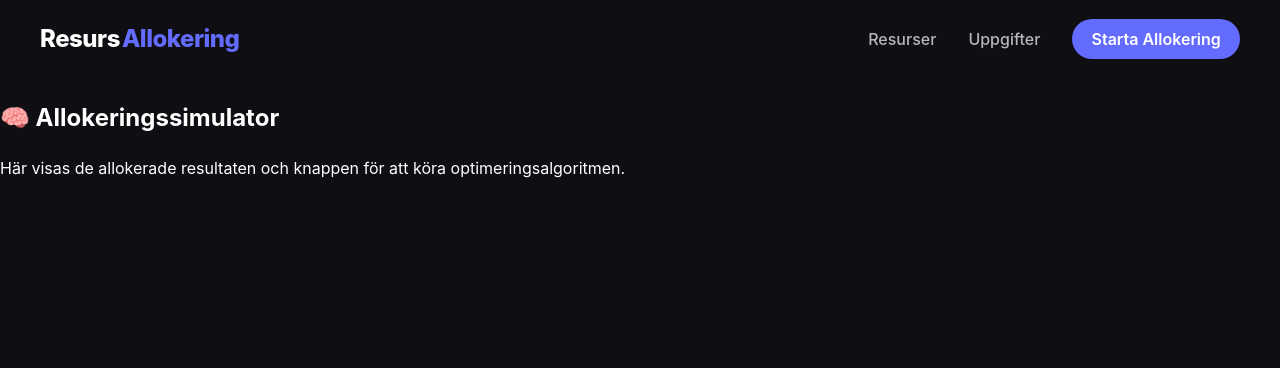
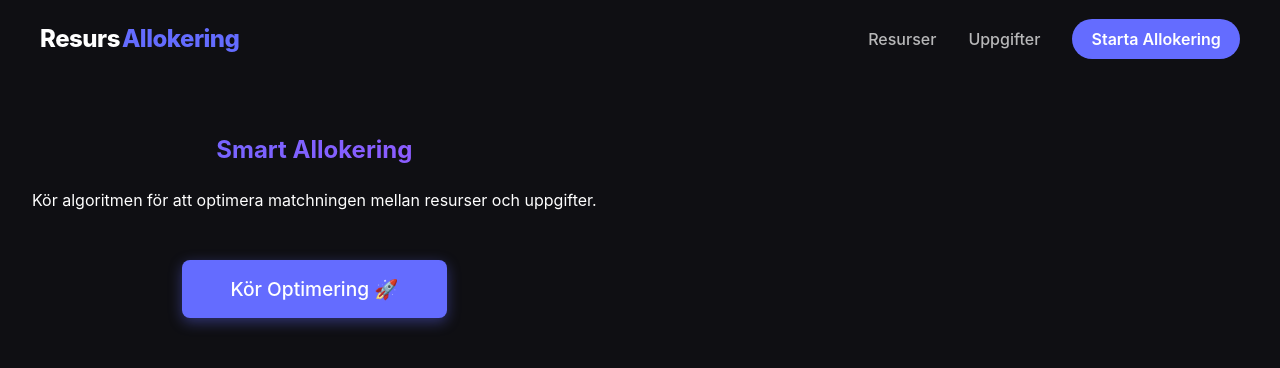
Before and after one commit to Aranovic7/django-resurs-allokator, a React (Vite) app in the folder frontend-client/: page /allocate in a window 1280 px wide. Shown: the top 368 px of the page. Built offline with nearby package versions, Linux system fonts and the light colour scheme.

Commit message:
Skapat layout för allokeringssida med modern design

```diff
--- /dev/null
+++ b/frontend-client/src/pages/AllocationPage.css
@@ -0,0 +1,63 @@
+.allocation-controls {
+  display: flex;
+  justify-content: center;
+  margin: 3rem 0;
+}
+
+.big-btn {
+  font-size: 1.2rem;
+  padding: 1rem 3rem;
+  cursor: pointer;
+  transition: all 0.3s ease;
+}
+
+.big-btn.loading {
+  opacity: 0.7;
+  cursor: wait;
+}
+
+.results-section {
+  animation: fadeIn 0.8s ease-out;
+}
+
+.allocation-list {
+  display: flex;
+  flex-direction: column;
+  gap: 1rem;
+  max-width: 600px;
+  margin: 0 auto;
+}
+
+.allocation-item {
+  background: rgba(255, 255, 255, 0.05);
+  border: 1px solid rgba(255, 255, 255, 0.1);
+  padding: 1.2rem;
+  border-radius: 12px;
+  display: flex;
+  justify-content: space-between;
+  align-items: center;
+  font-weight: 500;
+}
+
+.arrow {
+  color: #646cff;
+  font-size: 1.5rem;
+}
+
+.res-name {
+  color: #fff;
+}
+.task-name {
+  color: #9f55ff;
+}
+
+@keyframes fadeIn {
+  from {
+    opacity: 0;
+    transform: translateY(10px);
+  }
+  to {
+    opacity: 1;
+    transform: translateY(0);
+  }
+}
--- a/frontend-client/src/pages/AllocationPage.tsx
+++ b/frontend-client/src/pages/AllocationPage.tsx
@@ -1,13 +1,64 @@
-import React from "react"
+import React, { useState } from "react"
+import "./AllocationPage.css"
+
+interface Allocation {
+  resourceName: string
+  taskTitle: string
+}
 
 const AllocationPage: React.FC = () => {
+  const [allocations, setAllocations] = useState<Allocation[]>([])
+  const [isAllocating, setIsAllocating] = useState(false)
+
+  // En enkel algoritm som matchar befintlig data (vi hårdkodar lite testdata här för enkelhetens skull)
+  const runAllocation = () => {
+    setIsAllocating(true)
+
+    // Vi simulerar en beräkningstid för att det ska kännas proffsigt
+    setTimeout(() => {
+      const results: Allocation[] = [
+        { resourceName: "Anna Andersson", taskTitle: "Utveckla Frontend" },
+        { resourceName: "Erik Eriksson", taskTitle: "Designa Logotyp" },
+      ]
+      setAllocations(results)
+      setIsAllocating(false)
+    }, 1500)
+  }
+
   return (
-    <div>
-      <h2>🧠 Allokeringssimulator</h2>
-      <p>
-        Här visas de allokerade resultaten och knappen för att köra
-        optimeringsalgoritmen.
-      </p>
+    <div className="page-container">
+      <header className="page-header">
+        <h2 className="gradient-text">Smart Allokering</h2>
+        <p>
+          Kör algoritmen för att optimera matchningen mellan resurser och
+          uppgifter.
+        </p>
+      </header>
+
+      <div className="allocation-controls">
+        <button
+          className={`btn-primary big-btn ${isAllocating ? "loading" : ""}`}
+          onClick={runAllocation}
+          disabled={isAllocating}
+        >
+          {isAllocating ? "Beräknar..." : "Kör Optimering 🚀"}
+        </button>
+      </div>
+
+      {allocations.length > 0 && (
+        <section className="results-section">
+          <h3>Optimerat Resultat</h3>
+          <div className="allocation-list">
+            {allocations.map((alloc, index) => (
+              <div key={index} className="allocation-item">
+                <span className="res-name">{alloc.resourceName}</span>
+                <span className="arrow">→</span>
+                <span className="task-name">{alloc.taskTitle}</span>
+              </div>
+            ))}
+          </div>
+        </section>
+      )}
     </div>
   )
 }
```
